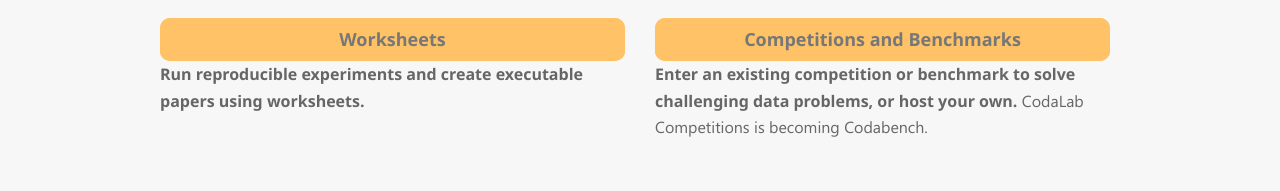
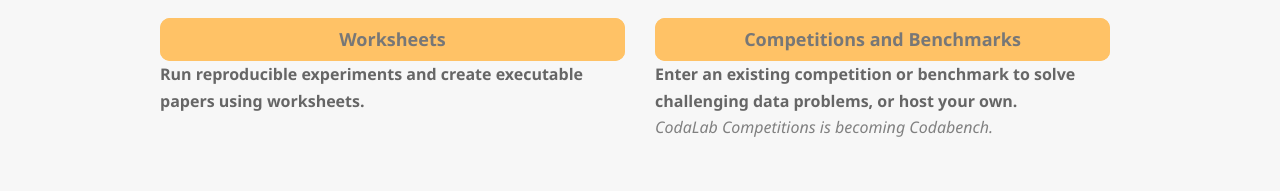
Before and after one commit to codalab/codalab.github.io, a plain HTML site: page index.html in a window 1280 px wide. Shown: the part 369-560 px from the top of the page. Drawn offline with Linux system fonts and the light colour scheme.

Commit message:
Improve styling

```diff
--- a/index.html
+++ b/index.html
@@ -49,7 +49,8 @@
                             <a role="button" class="btn" href="https://codabench.org/">Competitions and Benchmarks</a>
                       </div>
                 </div>
-                <p><strong>Enter an existing competition or benchmark to solve challenging data problems, or host your own.</strong> CodaLab Competitions is becoming Codabench.</p>
+                <p><strong>Enter an existing competition or benchmark to solve challenging data problems, or host your own.</strong>
+                </br><i style="color:grey;">CodaLab Competitions is becoming Codabench.</i></p>
             </div>
         </div>
     </div>
```
